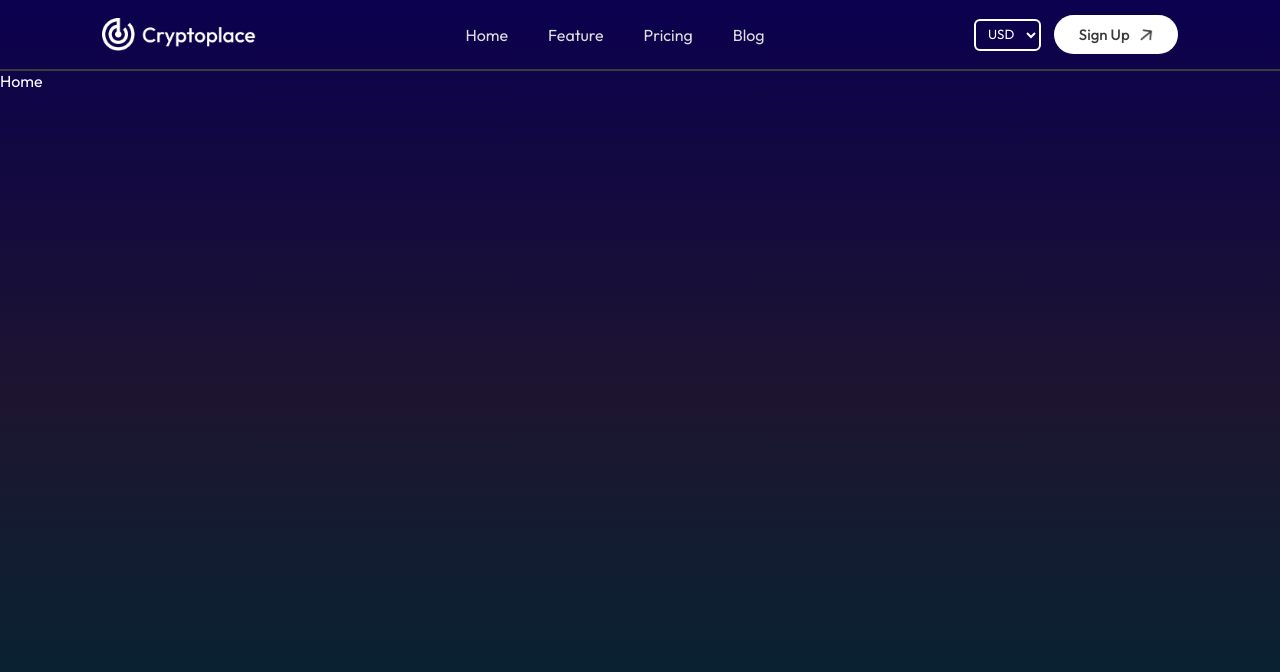
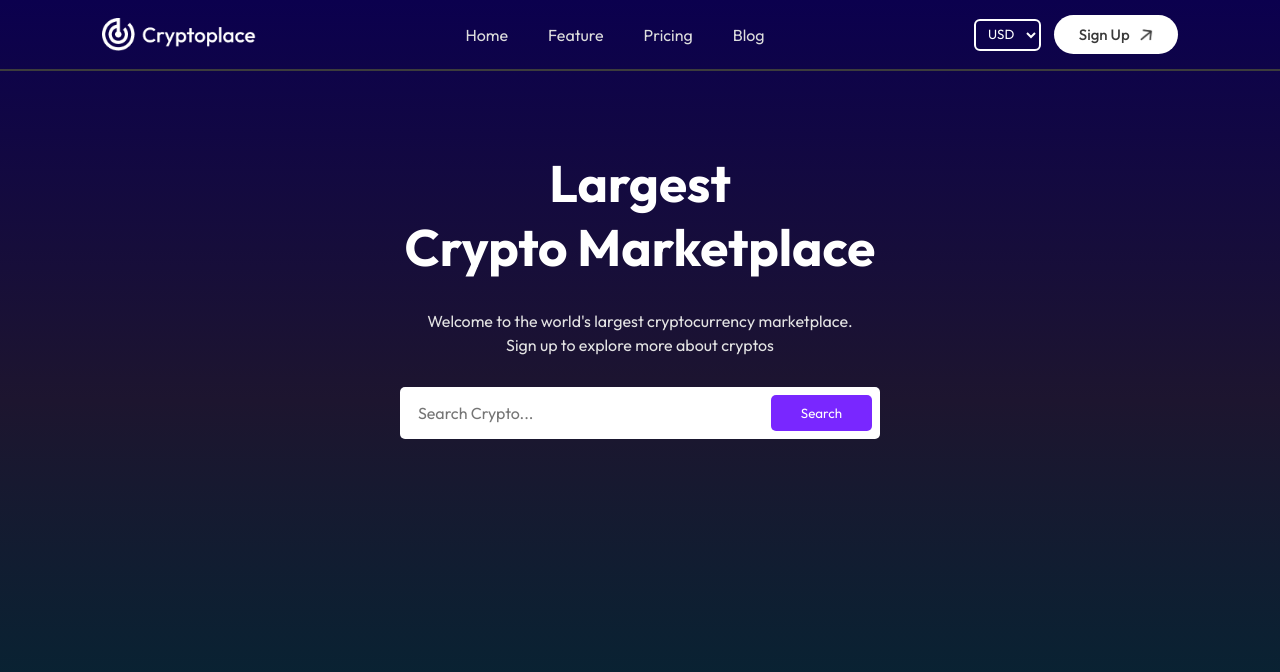
Before and after one commit to ehasun15019/cryptoplace, a React (Vite) app: page / in a window 1280 px wide. Shown: the top 672 px of the page. Built offline with nearby package versions, Linux system fonts and the light colour scheme; the HTML template or start-up script is replaced by a standard one.

Commit message:
completed hero section

```diff
--- a/src/pages/Home/Home.css
+++ b/src/pages/Home/Home.css
@@ -0,0 +1,60 @@
+.home
+{
+    padding: 0px 10px;
+    padding-bottom: 100px;
+}
+
+.hero
+{
+    max-width: 600px;
+    margin: 80px auto;
+    display: flex;
+    flex-direction: column;
+    align-items: center;
+    text-align: center;
+    gap: 30px;
+}
+
+.hero h1
+{
+    font-size: max(4vw, 36px);
+}
+
+.hero p
+{
+    width: 75%;
+    color: #e3e3e3;
+    line-height: 1.5;
+}
+
+.hero form
+{
+    padding: 8px;
+    width: 80%;
+    background-color: white;
+    border-radius: 5px;
+    font-size: 20px;
+    display: flex;
+    justify-content: space-between;
+    align-items: center;
+    gap: 10px;
+}
+
+.hero form input
+{
+    flex: 1;
+    font-size: 16px;
+    outline: none;
+    border: none;
+    padding-left: 10px;
+}
+
+.hero button
+{
+    border: none;
+    background-color: #7927ff;
+    color: white;
+    padding: 10px 30px;
+    border-radius: 5px;
+    cursor: pointer;
+}
--- a/src/pages/Home/Home.jsx
+++ b/src/pages/Home/Home.jsx
@@ -3,7 +3,19 @@ import './Home.css'
 
 const Home = () => {
   return (
-    <div>Home</div>
+    <div className='home'>
+      <div className="hero">
+        <h1>Largest <br /> Crypto Marketplace</h1>
+        <p>
+          Welcome to the world's largest cryptocurrency marketplace. Sign up to explore more about cryptos
+        </p>
+
+        <form>
+            <input type="text" placeholder='Search Crypto...' />
+            <button type='submit'>Search</button>
+        </form>
+      </div>
+    </div>
   )
 }
 
```
Also changed, not shown: 1 other file (tests, documents, lock files or other folders).
